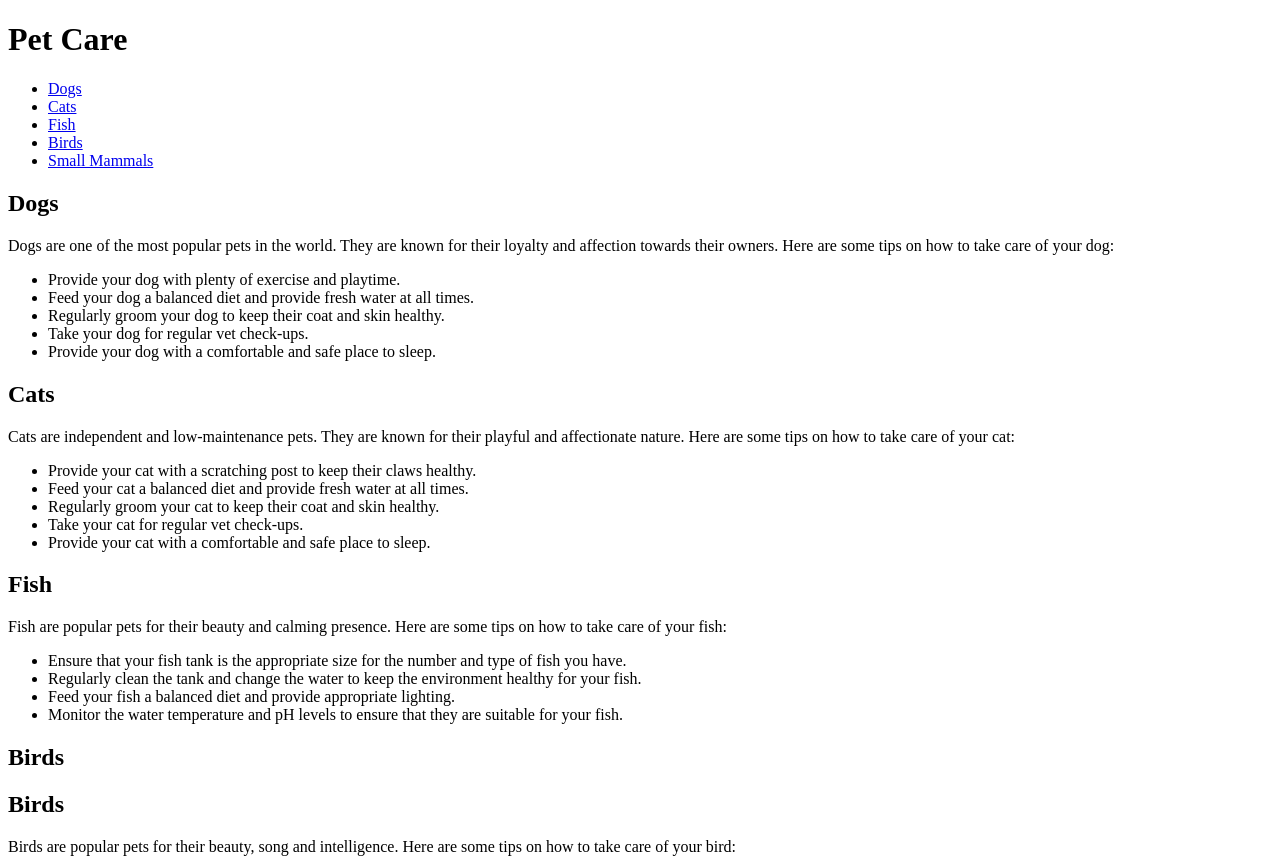
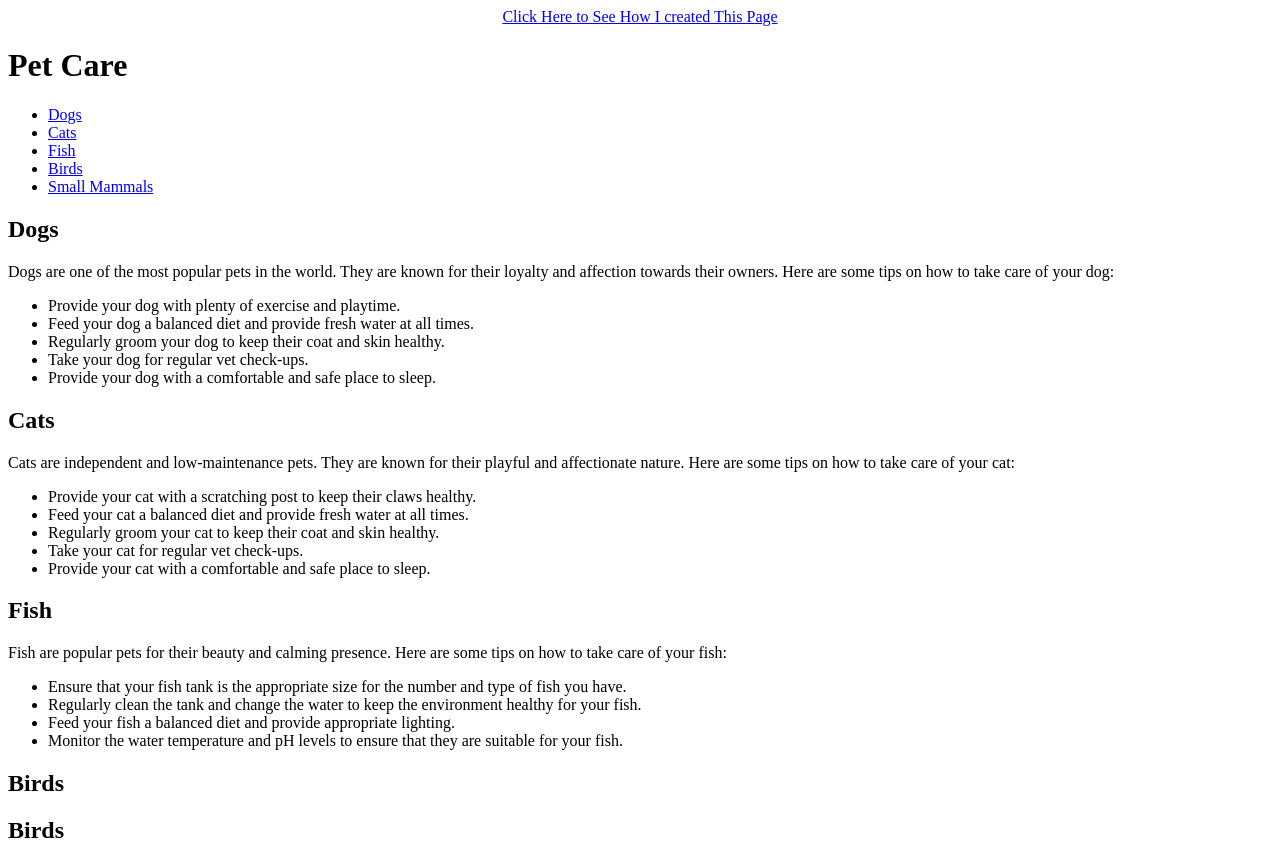
Before and after one commit to kjeanhugs/kjeanhugs.github.io, a plain HTML site: page index.html in a window 1280 px wide. Shown: the top 859 px of the page. Drawn offline with Linux system fonts and the light colour scheme.

Commit message:
Update index.html

```diff
--- a/index.html
+++ b/index.html
@@ -4,6 +4,7 @@
     <title>Pet Care</title>
 </head>
 <body>
+    <center><a href="howto.html">Click Here to See How I created This Page</a></center>
     <header>
         <h1>Pet Care</h1>
     </header>
```
